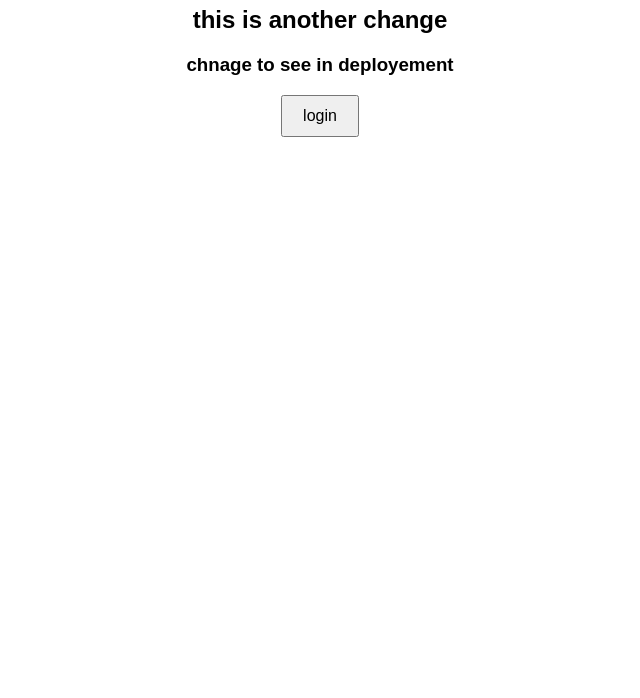
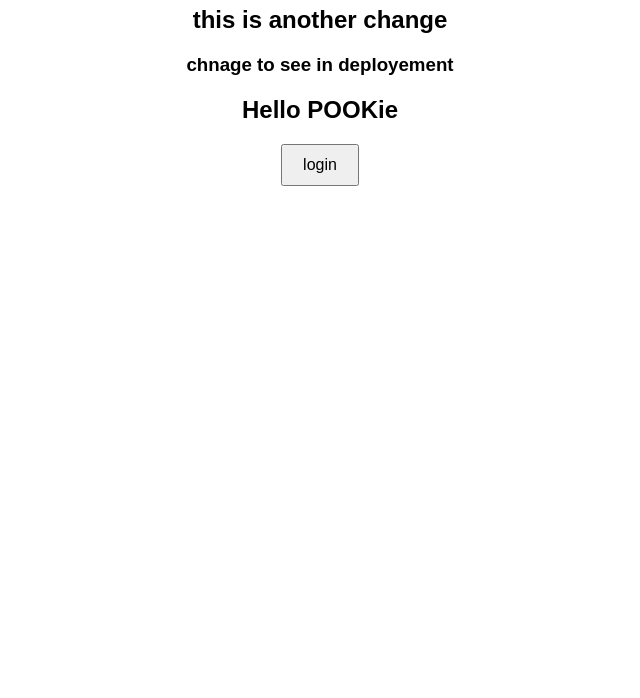
Before and after one commit to Ramsha-Anwar/demo, a plain HTML site: page login.html in a window 1280 px wide. Shown: the part 102-800 px from the top of the page, without its empty margins (320-960 px from the left). Drawn offline with Linux system fonts and the light colour scheme.

Commit message:
update login page add POOKIE Paragraph

```diff
--- a/login.html
+++ b/login.html
@@ -12,6 +12,7 @@
     <h2> this is another change </h2>
     <h3>chnage to see in deployement
     </h3>
+    <h2>Hello POOKie</h2>
     <button onclick="showMessage()">login</button>
     <script src="script.js"></script>
 </body>
```
Also changed, not shown: 1 other file.
